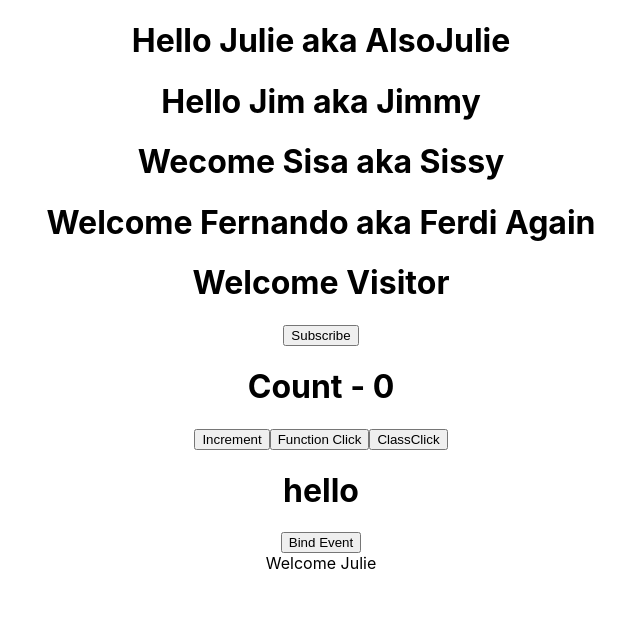
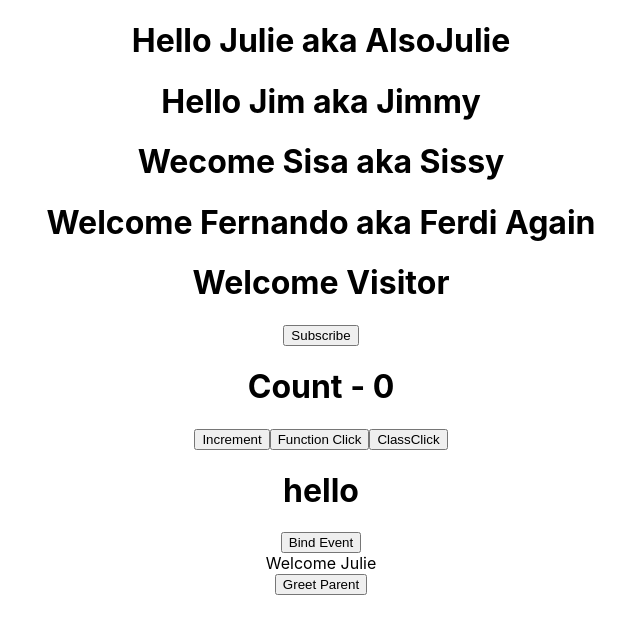
Before and after one commit to julieCodes2/JavaScript2, a React (Create React App) app in the folder react/hello-world/: page / in a window 1280 px wide. Shown: the top 634 px of the page, without its empty margins (319-959 px from the left). Built offline with nearby package versions, Linux system fonts and the light colour scheme.

Commit message:
Parent & Child Components

```diff
--- a/react/hello-world/src/App.js
+++ b/react/hello-world/src/App.js
@@ -9,6 +9,8 @@
 import FunctionClick from './components/FunctionClick';
 import Eventbind from "./components/Eventbind";
 import UserGreeting from "./components/UserGreeting";
+import ParentComponent from "./components/ParentComponent";
+// import ChildComponent from './components/ChildComponent';
 
 function App() {
   return (
@@ -23,6 +25,8 @@
       <ClassClick/>
       <Eventbind/>
       <UserGreeting/>
+      <ParentComponent/>
+
     </div>
 
   );
--- /dev/null
+++ b/react/hello-world/src/components/ChildComponent.js
@@ -0,0 +1,11 @@
+import React from 'react';
+
+function ChildComponent(props) {
+  return (
+    <div>
+    <button onClick={() => props.greetHandler("Jim")}>Greet Parent</button>
+    </div>
+  );
+}
+
+export default ChildComponent;
--- /dev/null
+++ b/react/hello-world/src/components/ParentComponent.js
@@ -0,0 +1,27 @@
+import React, { Component } from 'react';
+import ChildComponent from './ChildComponent';
+
+class ParentComponent extends Component{
+    constructor(props) {
+        super(props);
+
+    this.state = {
+        parentName: "Julie",
+    };
+
+    this.greetParent = this.greetParent.bind(this);
+}
+
+greetParent(childName) {
+    alert(`Hello ${this.state.parentName} from ${childName}`);
+}
+  render() {
+    return (
+      <div>
+      <ChildComponent greetHandler={this.greetParent} />
+      </div>
+    );
+  }
+}
+
+export default ParentComponent;
```
Also changed, not shown: 2 other files (tests, documents, lock files or other folders).
